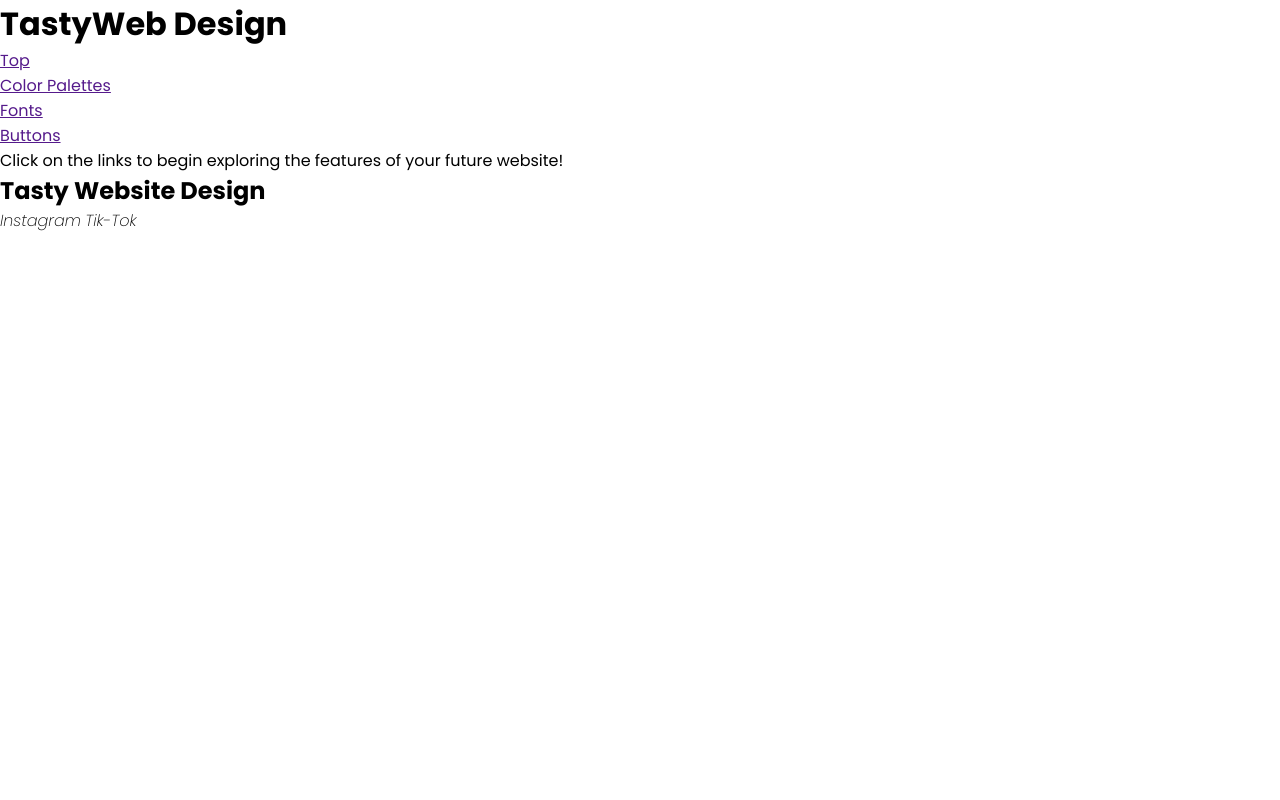
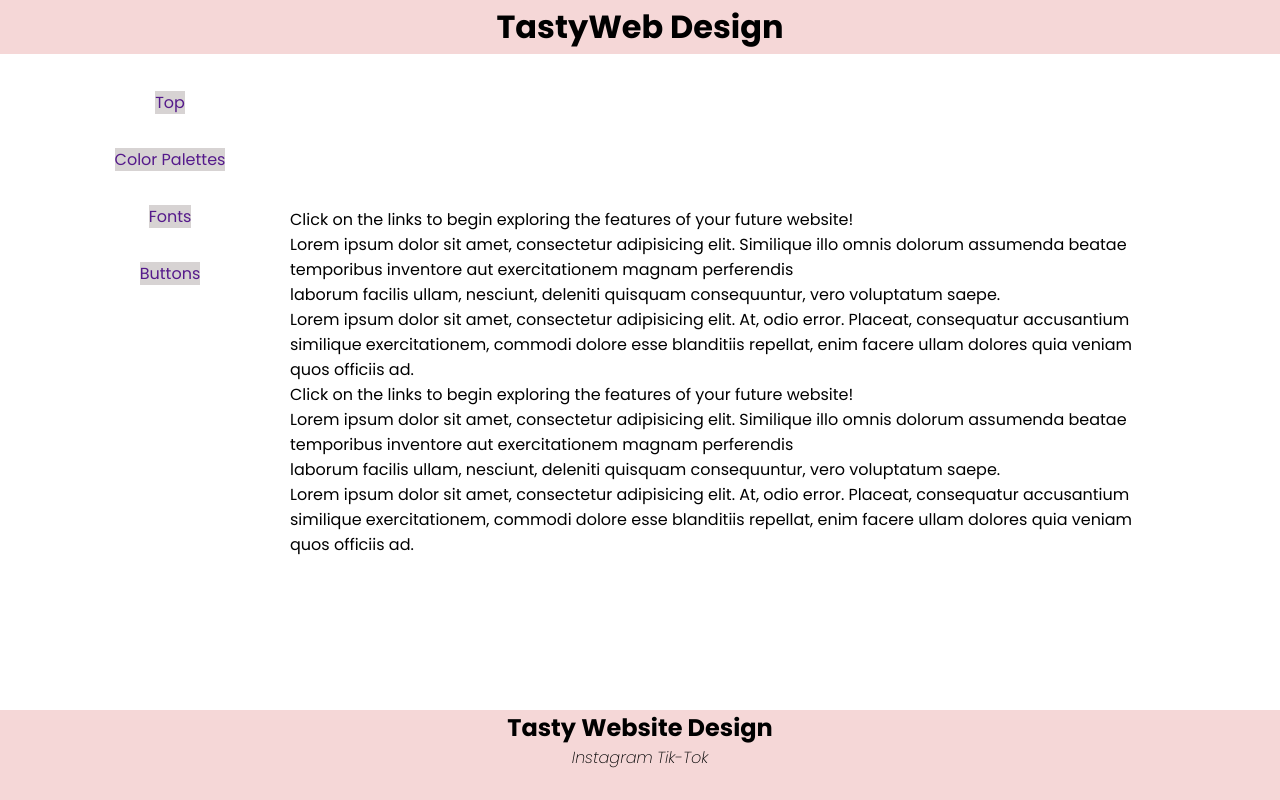
Before and after one commit to Tasty-G/Website-Design-System, a plain HTML site: page index.html in a window 1280 px wide. Drawn offline with Linux system fonts and the light colour scheme.

Commit message:
Added CSS styling

```diff
--- a/index.html
+++ b/index.html
@@ -16,9 +16,8 @@
 	<h1><span>Tasty</span>Web Design</h1>
 </header>
 
-<main>
-	<aside>
-		<div class="sidebar">
+<main class="row">
+	<div class="sidebar">
 			<nav>
 				<ul>
 					<li><a href="">Top</a></li>
@@ -27,15 +26,21 @@
 					<li><a href="">Buttons</a></li>
 				</ul>
 			</nav>
+	</div>
+
+
+		<div class="content">
+			<div class="content-row">
+			<p>Click on the links to begin exploring the features of your future website! </p>
+			<p>Lorem ipsum dolor sit amet, consectetur adipisicing elit. Similique illo omnis dolorum assumenda beatae temporibus inventore aut exercitationem magnam perferendis <br> laborum facilis ullam, nesciunt, deleniti quisquam consequuntur, vero voluptatum saepe.</p>
+			<p>Lorem ipsum dolor sit amet, consectetur adipisicing elit. At, odio error. Placeat, consequatur accusantium similique exercitationem, commodi dolore esse blanditiis repellat, enim facere ullam dolores quia veniam quos officiis ad.</p>
+			<p>Click on the links to begin exploring the features of your future website! </p>
+			<p>Lorem ipsum dolor sit amet, consectetur adipisicing elit. Similique illo omnis dolorum assumenda beatae temporibus inventore aut exercitationem magnam perferendis <br> laborum facilis ullam, nesciunt, deleniti quisquam consequuntur, vero voluptatum saepe.</p>
+			<p>Lorem ipsum dolor sit amet, consectetur adipisicing elit. At, odio error. Placeat, consequatur accusantium similique exercitationem, commodi dolore esse blanditiis repellat, enim facere ullam dolores quia veniam quos officiis ad.</p>
+			</div>
 		</div>
-	</aside>
-	<div class="content">
-	<section id="top">
-		<div class="row">
-		<p>Click on the links to begin exploring the features of your future website! </p>
-		</div>
-	</section>
-	</div>
+
+
 </main>
 <section id="footer">
 	<h2 class="tasty"><span>Tasty</span> Website Design</h2>
--- a/resources/css/style.css
+++ b/resources/css/style.css
@@ -9,22 +9,80 @@
 	width: 100%;
 	height: 80px;
 	background: #009688;
+}
+
+.sidebar{
+	width: 250px;
+}
+
+body{
+	height: 100vh;
+	display: flex;
+	flex-flow: column;
+}
+
+header{
+	background-color: rgba(245,215,215,1.00);
+	padding: 3px 12px;
+	font-weight: bold;
+	display: flex;
+	align-content: center;
+	justify-content: center;
+}
+
+.row {
+	width: 90%;
+	height: 500px;
+	display: flex;
+	flex: 1;
 
 }
 
-.header-container{
-
-	display: flex;
-
-	flex-direction: row;
+.sidebar{
+	flex-shrink: 0;
+	padding: 20px;
 }
 
-.header-left{
-	text-align: left;
+ul{
+	display: flex;
+	flex-direction: column;
+	align-items: center;
 
 }
 
-.header-right{
-	flex-flow: row;
-	justify-content: flex-end;
+
+
+
+ul{
+	list-style-type: none;
+	margin: 0;
+	padding: 0;
 }
+
+li{
+	margin-bottom: 16px;
+	margin-top: 16px;
+	margin-left: 50px;
+
+}
+
+a{
+	text-decoration: none;
+	font-size: 16px;
+	background-color: rgba(215,211,211,1.00);
+}
+
+.content{
+	display: flex;
+	justify-content: center;
+	align-items: center;
+
+}
+
+#footer{
+	background-color: rgba(245,215,215,1.00);
+	height: 90px;
+	display: flex;
+	flex-direction: column;
+	align-items: center;
+}
```
